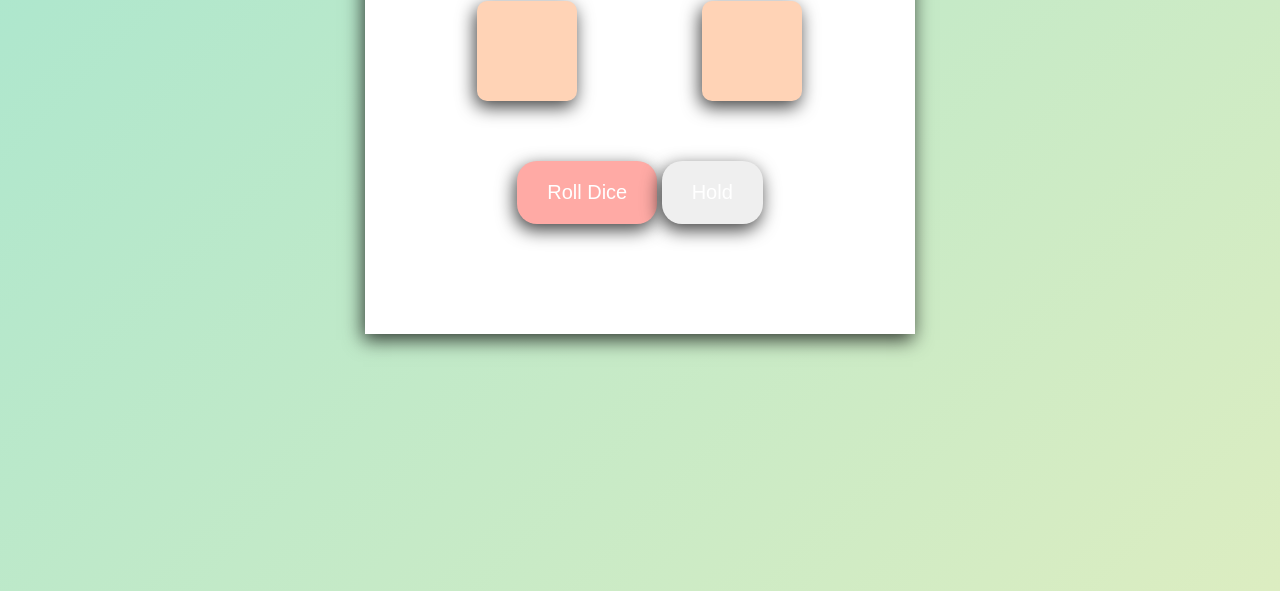
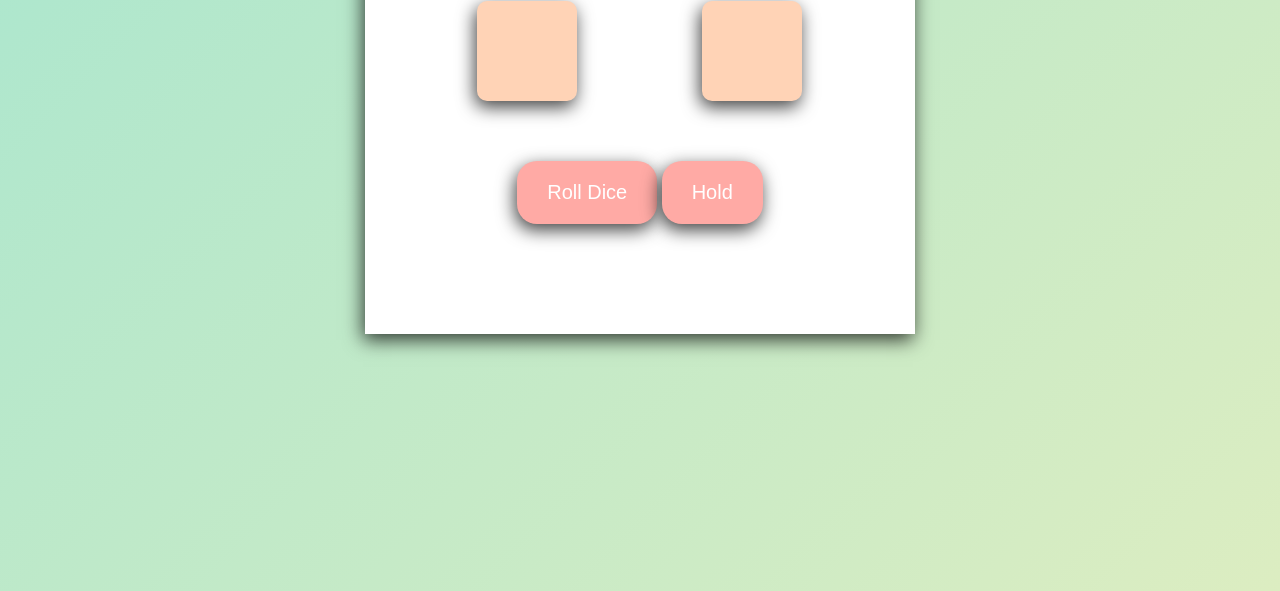
Before and after one commit to yousefalabadsa/Dice_Game, a plain HTML site: page index.html in a window 1280 px wide. Shown: the part 259-850 px from the top of the page. Drawn offline with Linux system fonts and the light colour scheme.

Commit message:
Update style.css

```diff
--- a/style.css
+++ b/style.css
@@ -5,7 +5,6 @@ body {
   --color-3: #ffd3b6;
   --color-4: #ffaaa5;
   --color-5: #ff8b94;
-
   margin: 0;
   padding: 0;
 }
@@ -60,6 +59,10 @@ button {
   background-color: var(--color-4);
 }
 
+#Hold{
+  background-color: var(--color-4);
+}
+
 #resetbtn {
   background-color: var(--color-4);
 }
```
